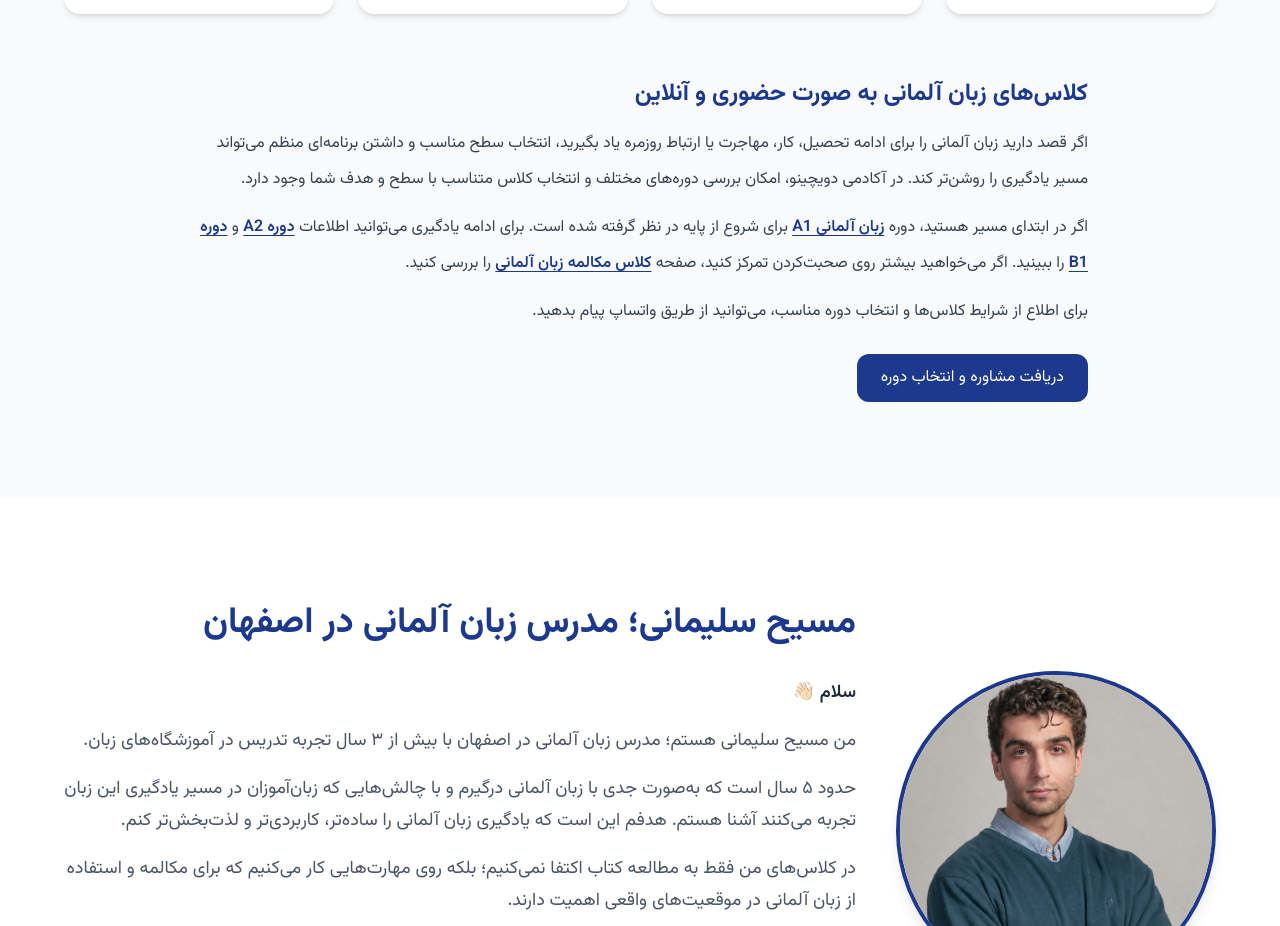
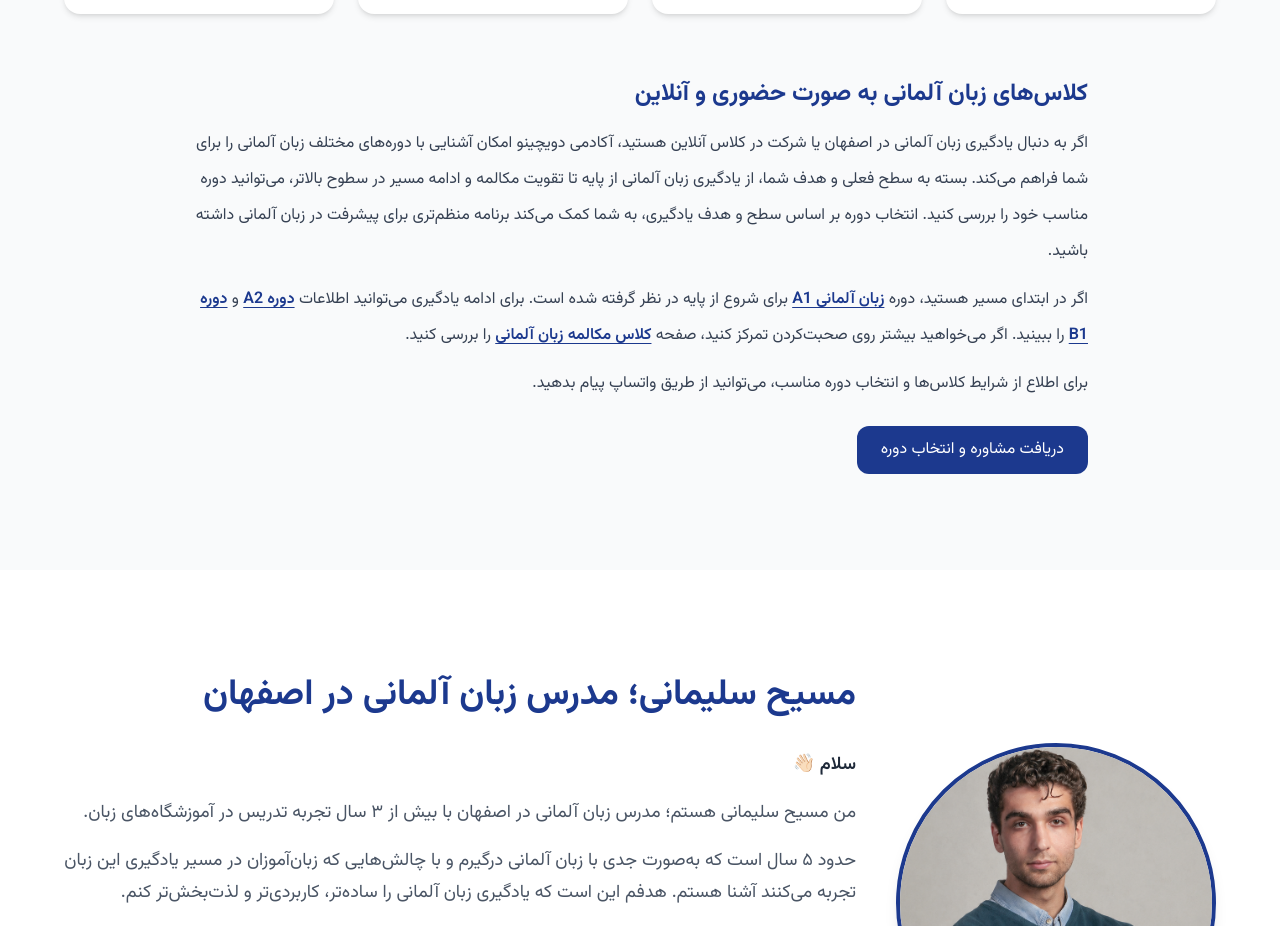
Before and after one commit to Masihsole0/deutschino-akademie, a Next.js app: page / in a window 1280 px wide. Shown: the part 1140-2066 px from the top of the page. Built offline with nearby package versions, Linux system fonts and the light colour scheme; no server answers; the database is empty.

Commit message:
Update website

```diff
--- a/app/layout.tsx
+++ b/app/layout.tsx
@@ -8,11 +8,11 @@ const vazir = Vazirmatn({
   subsets: ["arabic"],
 });
 
-const siteTitle = "آموزش زبان آلمانی در اصفهان | مسیح سلیمانی";
+const siteTitle = "آموزش زبان آلمانی در اصفهان | آکادمی دویچینو";
 const siteDescription =
-  "کلاس زبان آلمانی در اصفهان و آنلاین با مسیح سلیمانی در آکادمی دویچینو. آشنایی با دوره‌های A1، A2، B1 و مکالمه، مشاهده جزئیات کلاس‌ها و انتخاب دوره متناسب با هدف شما.";
+  "آموزش زبان آلمانی در اصفهان و آنلاین با آکادمی دویچینو. آشنایی با دوره‌های A1، A2، B1 و مکالمه، بررسی جزئیات کلاس‌ها و انتخاب دوره مناسب برای یادگیری زبان آلمانی.";
 
-export const metadata: Metadata = {
+  export const metadata: Metadata = {
   metadataBase: new URL("https://www.deutschino.ir"),
 
   title: siteTitle,
--- a/app/page.tsx
+++ b/app/page.tsx
@@ -212,6 +212,7 @@ export default function Home() {
             ))}
           </div>
 
+
 {/* ADDITIONAL COURSE INFORMATION */}
 <div className="mx-auto mt-16 max-w-4xl text-right">
   <h3 className="text-xl font-bold text-blue-900 md:text-2xl">
@@ -219,11 +220,13 @@ export default function Home() {
   </h3>
 
   <p className="mt-4 leading-9 text-gray-700">
-              اگر قصد دارید زبان آلمانی را برای ادامه تحصیل، کار، مهاجرت یا
-              ارتباط روزمره یاد بگیرید، انتخاب سطح مناسب و داشتن برنامه‌ای
-              منظم می‌تواند مسیر یادگیری را روشن‌تر کند. در آکادمی دویچینو،
-              امکان بررسی دوره‌های مختلف و انتخاب کلاس متناسب با سطح و هدف
-              شما وجود دارد.
+    اگر به دنبال یادگیری زبان آلمانی در اصفهان یا شرکت در کلاس آنلاین
+    هستید، آکادمی دویچینو امکان آشنایی با دوره‌های مختلف زبان آلمانی
+    را برای شما فراهم می‌کند. بسته به سطح فعلی و هدف شما، از یادگیری
+    زبان آلمانی از پایه تا تقویت مکالمه و ادامه مسیر در سطوح بالاتر،
+    می‌توانید دوره مناسب خود را بررسی کنید. انتخاب دوره بر اساس سطح
+    و هدف یادگیری، به شما کمک می‌کند برنامه منظم‌تری برای پیشرفت در
+    زبان آلمانی داشته باشید.
   </p>
 
   <p className="mt-3 leading-9 text-gray-700">
```
Lines whose indentation alone changed are shown as unchanged.
